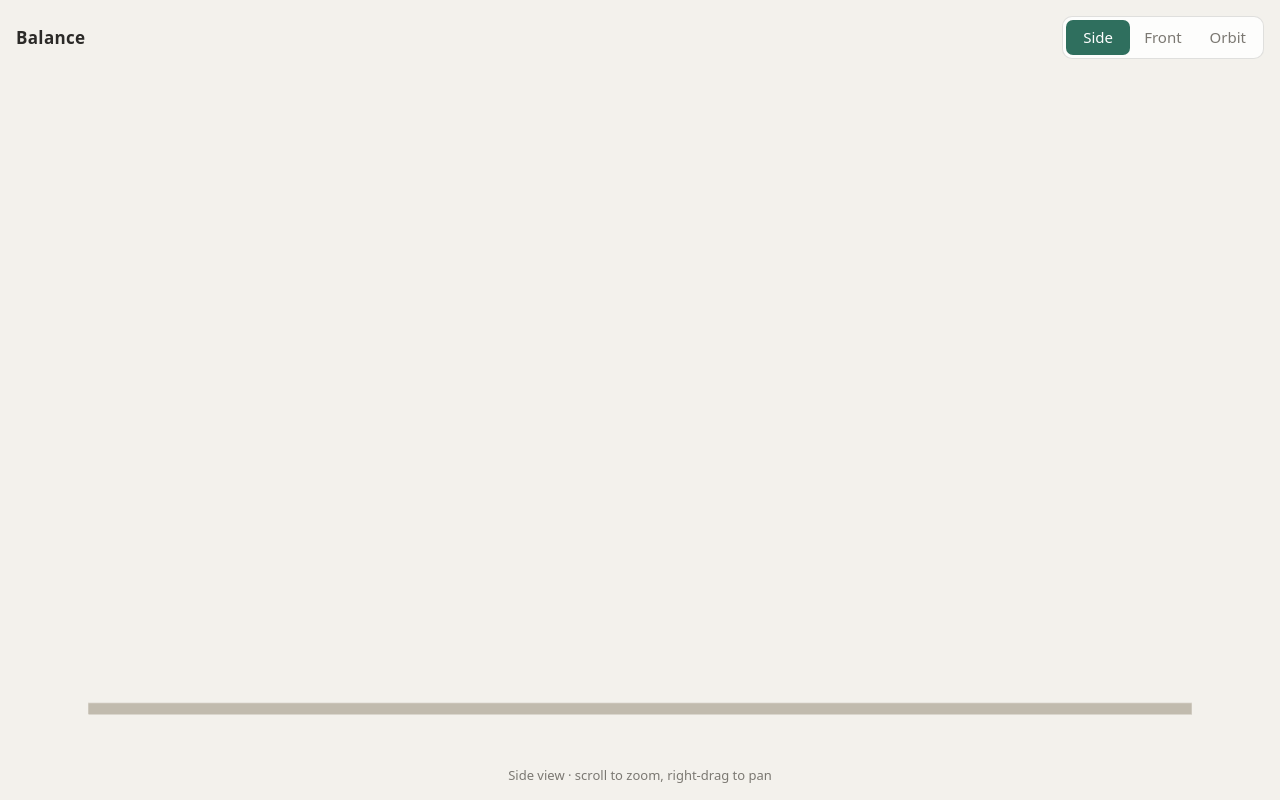
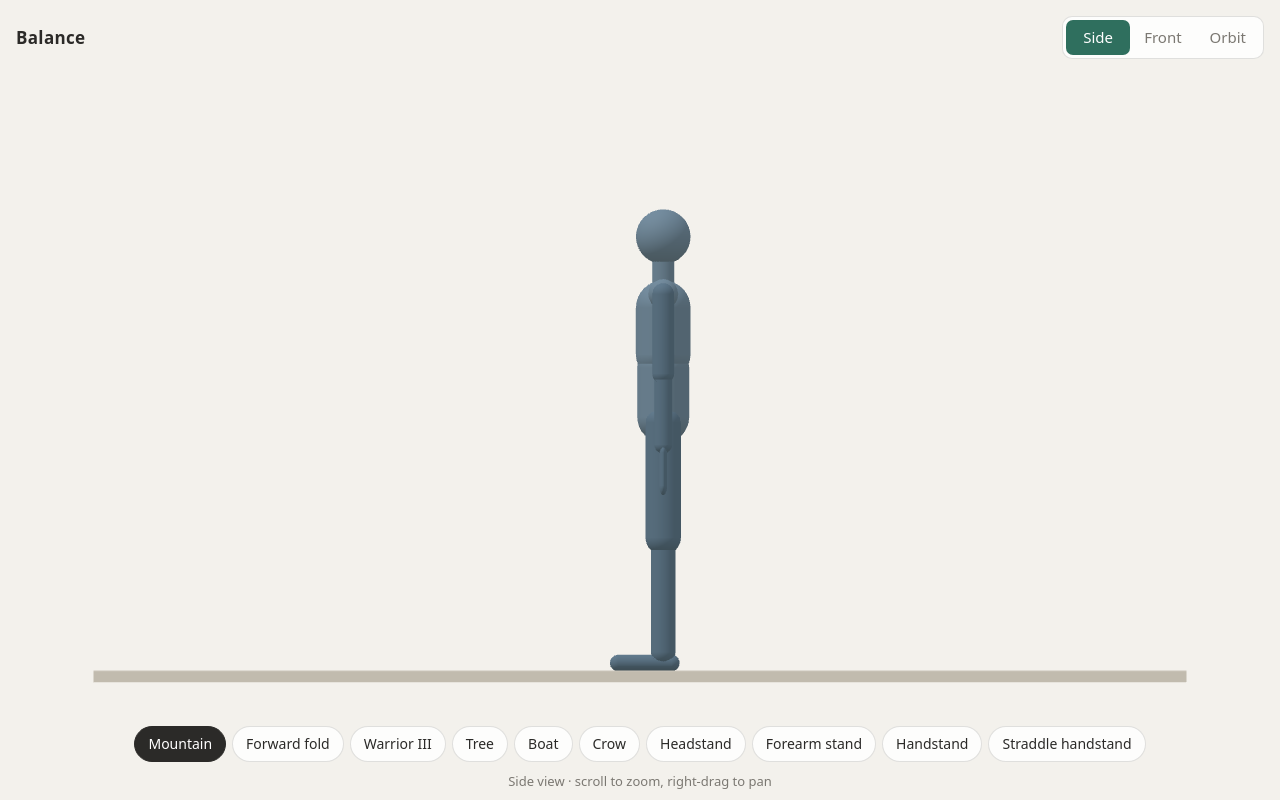
Before and after one commit to jugglingjon/balance, a website built with Vite: page index.html in a window 1280 px wide. Built offline with nearby package versions, Linux system fonts and the light colour scheme; animation ran at ten frames a second.

Commit message:
Add segmented mannequin, skeleton data and pose presets
Co-Authored-By: Claude Fable 5.2 <noreply@anthropic.com>
Claude-Session: https://claude.ai/code/session_01UKZP6BRHsmqepcjMhDy86J

```diff
--- a/index.html
+++ b/index.html
@@ -18,7 +18,10 @@
         </div>
       </header>
 
-      <p class="hint" id="hint"></p>
+      <footer class="dock">
+        <div class="presets" id="presets" role="group" aria-label="Pose presets"></div>
+        <p class="hint" id="hint"></p>
+      </footer>
     </div>
     <script type="module" src="/src/main.js"></script>
   </body>
--- a/src/main.js
+++ b/src/main.js
@@ -1,26 +1,109 @@
 import './styles/main.scss';
 import { createStage } from './scene.js';
+import { SEGMENT_NAMES, createPose, createFrame, solvePose, shiftFrame } from './skeleton.js';
+import { createMannequin } from './mannequin.js';
+import { PRESETS, presetPose } from './presets.js';
 
 const HINTS = {
   side: 'Side view · scroll to zoom, right-drag to pan',
   front: 'Front view · scroll to zoom, right-drag to pan',
   orbit: 'Orbit view · drag to rotate, scroll to zoom',
 };
+const POSE_TRANSITION_MS = 600;
 
 const stage = createStage(document.getElementById('stage'));
-const buttons = document.querySelectorAll('.view-switch__btn');
+const mannequin = createMannequin();
+stage.scene.add(mannequin.group);
+
+// --- Pose state -------------------------------------------------------------
+
+const pose = createPose();
+const frame = createFrame();
+const scratchFrame = createFrame();
+let poseTween = null;
+
+// Solve the pose and slide the figure so the middle of its base of support
+// sits at (cx, cz) on the floor.
+function applyPose(cx = 0, cz = 0) {
+  solvePose(pose, frame);
+  shiftFrame(frame, cx - frame.supportCentre.x, cz - frame.supportCentre.z);
+  mannequin.update(pose, frame);
+}
+
+function supportCentreOf(p) {
+  return solvePose(p, scratchFrame).supportCentre.clone();
+}
+
+function setPreset(preset, animate = true) {
+  const to = presetPose(preset);
+  if (!animate) {
+    for (const name of SEGMENT_NAMES) pose[name].copy(to[name]);
+    poseTween = null;
+    applyPose();
+    return;
+  }
+  const from = createPose();
+  for (const name of SEGMENT_NAMES) from[name].copy(pose[name]);
+  poseTween = { start: performance.now(), from, to };
+}
+
+// While blending between two poses the set of grounded contacts changes, so
+// the figure is positioned relative to its pelvis and the pelvis offset is
+// blended between the two end poses. That keeps the motion free of jumps.
+stage.onFrame((now) => {
+  if (!poseTween) return;
+  const t = Math.min((now - poseTween.start) / POSE_TRANSITION_MS, 1);
+  const e = t * t * (3 - 2 * t);
+  for (const name of SEGMENT_NAMES) pose[name].slerpQuaternions(poseTween.from[name], poseTween.to[name], e);
+  const a = supportCentreOf(poseTween.from);
+  const b = supportCentreOf(poseTween.to);
+  solvePose(pose, frame);
+  shiftFrame(frame, -(a.x + (b.x - a.x) * e), -(a.z + (b.z - a.z) * e));
+  mannequin.update(pose, frame);
+  if (t === 1) {
+    poseTween = null;
+    applyPose();
+  }
+});
+
+// --- UI ---------------------------------------------------------------------
+
+const viewButtons = document.querySelectorAll('.view-switch__btn');
+const presetBar = document.getElementById('presets');
 const hint = document.getElementById('hint');
 
 function selectView(view) {
   stage.setView(view);
-  buttons.forEach((btn) => {
+  viewButtons.forEach((btn) => {
     btn.setAttribute('aria-pressed', String(btn.dataset.view === view));
   });
   hint.textContent = HINTS[view];
 }
 
-buttons.forEach((btn) => {
+function selectPreset(preset, animate = true) {
+  setPreset(preset, animate);
+  if (stage.getView() !== 'orbit') selectView(preset.view);
+  presetBar.querySelectorAll('button').forEach((btn) => {
+    btn.setAttribute('aria-pressed', String(btn.dataset.preset === preset.id));
+  });
+}
+
+viewButtons.forEach((btn) => {
   btn.addEventListener('click', () => selectView(btn.dataset.view));
 });
 
+for (const preset of PRESETS) {
+  const btn = document.createElement('button');
+  btn.type = 'button';
+  btn.className = 'presets__btn';
+  btn.dataset.preset = preset.id;
+  btn.textContent = preset.name;
+  btn.addEventListener('click', () => {
+    selectPreset(preset);
+    btn.scrollIntoView({ behavior: 'smooth', inline: 'center', block: 'nearest' });
+  });
+  presetBar.append(btn);
+}
+
 selectView('side');
+selectPreset(PRESETS[0], false);
--- /dev/null
+++ b/src/mannequin.js
@@ -0,0 +1,54 @@
+import * as THREE from 'three';
+import { SEGMENTS, SEGMENT_NAMES } from './skeleton.js';
+
+const COLOURS = {
+  centre: 0x6c8496,
+  L: 0x5a7386, // near side in the side view
+  R: 0x93a7b4, // far side, lighter so overlapping limbs stay readable
+};
+
+const UP = new THREE.Vector3(0, 1, 0);
+
+function shapeMesh(shape, material) {
+  const a = new THREE.Vector3(...shape.a);
+  const b = new THREE.Vector3(...shape.b);
+  const length = a.distanceTo(b);
+  const geometry =
+    length < 1e-6
+      ? new THREE.SphereGeometry(shape.r, 24, 16)
+      : new THREE.CapsuleGeometry(shape.r, length, 8, 20);
+  const mesh = new THREE.Mesh(geometry, material);
+  mesh.position.lerpVectors(a, b, 0.5);
+  if (length >= 1e-6) mesh.quaternion.setFromUnitVectors(UP, b.sub(a).normalize());
+  if (shape.scale) mesh.scale.set(...shape.scale);
+  return mesh;
+}
+
+export function createMannequin() {
+  const group = new THREE.Group();
+  group.name = 'mannequin';
+
+  const materials = {};
+  for (const [key, color] of Object.entries(COLOURS)) {
+    materials[key] = new THREE.MeshStandardMaterial({ color, roughness: 0.75 });
+  }
+
+  const parts = {};
+  for (const name of SEGMENT_NAMES) {
+    const seg = SEGMENTS[name];
+    const part = new THREE.Group();
+    part.name = name;
+    for (const shape of seg.shapes) part.add(shapeMesh(shape, materials[seg.side || 'centre']));
+    parts[name] = part;
+    group.add(part);
+  }
+
+  function update(pose, frame) {
+    for (const name of SEGMENT_NAMES) {
+      parts[name].position.copy(frame.origins[name]);
+      parts[name].quaternion.copy(pose[name]);
+    }
+  }
+
+  return { group, parts, update };
+}
--- /dev/null
+++ b/src/presets.js
@@ -0,0 +1,123 @@
+import * as THREE from 'three';
+import { SEGMENT_NAMES, createPose } from './skeleton.js';
+
+// Presets are written as absolute angles in degrees per segment: either `x`
+// or `[x, z]`.
+//   x  pitch in the side view. Positive tips an upright part forward, so a
+//      hanging limb swings backward; -90 points an arm or leg straight ahead
+//      and 180 turns a segment upside down.
+//   z  roll in the front view, applied after x. Positive swings a hanging
+//      limb out to the figure's left.
+// Keys: a segment name ('thighL'), a part on both sides ('thigh'), or a whole
+// limb ('arm', 'leg', 'armL', 'legR'). Later keys override earlier ones. For
+// keys that cover both sides, z is mirrored on the right.
+
+const LIMB_PARTS = {
+  arm: ['upperArm', 'forearm', 'hand'],
+  leg: ['thigh', 'shin', 'foot'],
+};
+
+const INVERTED = { lowerTorso: 180, upperTorso: 180, head: 180, leg: 180 };
+
+export const PRESETS = [
+  { id: 'mountain', name: 'Mountain', view: 'side', angles: {} },
+  {
+    id: 'forward-fold',
+    name: 'Forward fold',
+    view: 'side',
+    angles: { leg: -7, foot: 0, lowerTorso: 105, upperTorso: 152, head: 165, upperArm: 6, forearm: -50, hand: -50 },
+  },
+  {
+    id: 'warrior-3',
+    name: 'Warrior III',
+    view: 'side',
+    angles: { lowerTorso: 90, upperTorso: 90, head: 75, arm: -90, legR: 90, legL: -4, footL: 0 },
+  },
+  {
+    id: 'tree',
+    name: 'Tree',
+    view: 'front',
+    angles: {
+      thighR: [0, -55],
+      shinR: [0, 75],
+      footR: [0, 40],
+      upperArm: [0, 165],
+      forearm: [0, 195],
+      hand: [0, 195],
+    },
+  },
+  {
+    id: 'boat',
+    name: 'Boat',
+    view: 'side',
+    angles: { lowerTorso: -40, upperTorso: -32, head: -15, leg: -128, arm: -95 },
+  },
+  {
+    id: 'crow',
+    name: 'Crow',
+    view: 'side',
+    angles: {
+      hand: -90,
+      forearm: 14,
+      upperArm: 58,
+      lowerTorso: 84,
+      upperTorso: 112,
+      head: 62,
+      thigh: [-52, 14],
+      shin: 112,
+      foot: 150,
+    },
+  },
+  {
+    id: 'headstand',
+    name: 'Headstand',
+    view: 'side',
+    angles: { ...INVERTED, upperArm: 18, forearm: -90, hand: -96 },
+  },
+  {
+    id: 'forearm-stand',
+    name: 'Forearm stand',
+    view: 'side',
+    angles: { ...INVERTED, head: 120, upperArm: 0, forearm: -90, hand: -96 },
+  },
+  {
+    id: 'handstand',
+    name: 'Handstand',
+    view: 'side',
+    angles: { ...INVERTED, arm: 0, hand: -90 },
+  },
+  {
+    id: 'straddle-handstand',
+    name: 'Straddle handstand',
+    view: 'front',
+    angles: { ...INVERTED, leg: [180, -55], arm: 0, hand: -90 },
+  },
+];
+
+const _euler = new THREE.Euler();
+
+function expandKey(key) {
+  const side = /[LR]$/.test(key) && !SEGMENT_NAMES.includes(key + 'L') ? key.slice(-1) : null;
+  const base = side ? key.slice(0, -1) : key;
+  if (SEGMENT_NAMES.includes(key)) return [{ name: key, mirror: false }];
+  const parts = LIMB_PARTS[base] || [base];
+  const out = [];
+  for (const part of parts) {
+    if (side) out.push({ name: part + side, mirror: false });
+    else out.push({ name: part + 'L', mirror: false }, { name: part + 'R', mirror: true });
+  }
+  return out;
+}
+
+export function presetPose(preset, pose = createPose()) {
+  for (const name of SEGMENT_NAMES) pose[name].identity();
+  for (const [key, value] of Object.entries(preset.angles)) {
+    const [x, z] = Array.isArray(value) ? value : [value, 0];
+    for (const { name, mirror } of expandKey(key)) {
+      if (!pose[name]) throw new Error(`Preset "${preset.id}": unknown segment "${key}"`);
+      _euler.set(THREE.MathUtils.degToRad(x), 0, THREE.MathUtils.degToRad(mirror ? -z : z), 'ZYX');
+      pose[name].setFromEuler(_euler);
+    }
+  }
+  return pose;
+}
--- a/src/scene.js
+++ b/src/scene.js
@@ -4,7 +4,13 @@ import { OrbitControls } from 'three/addons/controls/OrbitControls.js';
 // World conventions (metres): Y is up, the floor is y = 0,
 // the figure faces +Z and its left/right runs along X.
 
-const VIEW_HEIGHT = 2.9; // metres visible vertically at zoom 1
+// World-space band that must stay visible at zoom 1 (metres), and the screen
+// margins (pixels) that the UI overlays occupy.
+const VIEW_BOTTOM = -0.12;
+const VIEW_TOP = 2.2;
+const VIEW_WIDTH = 2.3;
+const MARGIN_TOP = 70;
+const MARGIN_BOTTOM = 96;
 const TARGET = new THREE.Vector3(0, 1.1, 0);
 const CAMERA_DISTANCE = 10;
 const TRANSITION_MS = 450;
@@ -79,26 +85,39 @@ export function createStage(canvas) {
     const height = canvas.clientHeight;
     if (!width || !height) return;
     renderer.setSize(width, height, false);
-    // Keep the full figure height in view; on narrow screens fit the width instead.
-    const aspect = width / height;
-    const halfH = Math.max(VIEW_HEIGHT, 2.2 / aspect) / 2;
-    camera.top = halfH;
-    camera.bottom = -halfH;
-    camera.left = -halfH * aspect;
-    camera.right = halfH * aspect;
+    // Fit the band of world space the figure can occupy into the part of the
+    // canvas that is not covered by the toolbar and the preset dock. The
+    // frustum is off-centre vertically so the floor sits just above the dock.
+    const usable = Math.max(height - MARGIN_TOP - MARGIN_BOTTOM, 100);
+    const scale = Math.max((VIEW_TOP - VIEW_BOTTOM) / usable, VIEW_WIDTH / width); // metres per pixel
+    camera.bottom = VIEW_BOTTOM - MARGIN_BOTTOM * scale - TARGET.y;
+    camera.top = camera.bottom + height * scale;
+    camera.right = (width * scale) / 2;
+    camera.left = -camera.right;
     camera.updateProjectionMatrix();
   }
 
   new ResizeObserver(resize).observe(canvas);
   resize();
 
+  const frameCallbacks = [];
+
   renderer.setAnimationLoop((now) => {
+    for (const fn of frameCallbacks) fn(now);
     if (transition) stepTransition(now);
     else controls.update();
     renderer.render(scene, camera);
   });
 
-  return { scene, camera, renderer, controls, setView, getView: () => view };
+  return {
+    scene,
+    camera,
+    renderer,
+    controls,
+    setView,
+    getView: () => view,
+    onFrame: (fn) => frameCallbacks.push(fn),
+  };
 }
 
 function createFloor() {
--- /dev/null
+++ b/src/skeleton.js
@@ -0,0 +1,190 @@
+import * as THREE from 'three';
+
+// The body is a tree of rigid segments. Every segment has its own local frame
+// with the origin at its proximal joint, and in the rest pose (all rotations
+// zero) the figure stands upright facing +Z with arms at its sides, +X being
+// the figure's left. A pose is one absolute world quaternion per segment.
+//
+// Lengths are metres for a figure about 1.69 m tall. Mass values are fractions
+// of total body mass (they sum to 1) and `com` is the segment's centre of mass
+// in its local frame. `contacts` are spheres that can rest on the floor.
+
+const LIMBS = {
+  upperArm: {
+    mass: 0.028,
+    com: [0, -0.126, 0],
+    shapes: [{ a: [0, 0, 0], b: [0, -0.29, 0], r: 0.04 }],
+    contacts: [],
+    child: { name: 'forearm', at: [0, -0.29, 0] },
+  },
+  forearm: {
+    mass: 0.016,
+    com: [0, -0.112, 0],
+    shapes: [{ a: [0, 0, 0], b: [0, -0.26, 0], r: 0.033 }],
+    contacts: [
+      { id: 'elbow', p: [0, 0, 0], r: 0.035 },
+      { id: 'wrist', p: [0, -0.25, 0], r: 0.035 },
+    ],
+    child: { name: 'hand', at: [0, -0.26, 0] },
+  },
+  hand: {
+    mass: 0.006,
+    com: [0, -0.09, 0],
+    shapes: [{ a: [0, -0.03, 0], b: [0, -0.15, 0], r: 0.036, scale: [1, 1, 0.4] }],
+    contacts: [
+      { id: 'heelOfHand', p: [0, -0.015, 0], r: 0.015 },
+      { id: 'knuckles', p: [0, -0.1, 0], r: 0.015 },
+      { id: 'fingertips', p: [0, -0.175, 0], r: 0.015 },
+    ],
+  },
+  thigh: {
+    mass: 0.1,
+    com: [0, -0.182, 0],
+    shapes: [{ a: [0, 0, 0], b: [0, -0.42, 0], r: 0.065 }],
+    contacts: [],
+    child: { name: 'shin', at: [0, -0.42, 0] },
+  },
+  shin: {
+    mass: 0.0465,
+    com: [0, -0.182, 0],
+    shapes: [{ a: [0, 0, 0], b: [0, -0.42, 0], r: 0.045 }],
+    contacts: [{ id: 'knee', p: [0, 0, 0], r: 0.055 }],
+    child: { name: 'foot', at: [0, -0.42, 0] },
+  },
+  foot: {
+    mass: 0.0145,
+    com: [0, -0.04, 0.06],
+    shapes: [{ a: [0, -0.04, -0.03], b: [0, -0.04, 0.165], r: 0.03 }],
+    contacts: [
+      { id: 'heel', p: [0, -0.04, -0.03], r: 0.03 },
+      { id: 'ball', p: [0, -0.04, 0.12], r: 0.03 },
+      { id: 'toes', p: [0, -0.04, 0.165], r: 0.03 },
+    ],
+  },
+};
+
+const TRUNK = {
+  lowerTorso: {
+    mass: 0.217,
+    com: [0, 0.1, 0],
+    shapes: [{ a: [0, 0.02, 0], b: [0, 0.2, 0], r: 0.095, scale: [1.45, 1, 1] }],
+    contacts: [
+      { id: 'sitBoneL', p: [0.07, 0, -0.02], r: 0.085 },
+      { id: 'sitBoneR', p: [-0.07, 0, -0.02], r: 0.085 },
+    ],
+  },
+  upperTorso: {
+    mass: 0.28,
+    com: [0, 0.14, 0],
+    shapes: [
+      { a: [0, 0.03, 0], b: [0, 0.2, 0], r: 0.1, scale: [1.45, 1, 1] },
+      { a: [-0.15, 0.25, 0], b: [0.15, 0.25, 0], r: 0.055 },
+    ],
+    contacts: [
+      { id: 'shoulderL', p: [0.15, 0.25, 0], r: 0.055 },
+      { id: 'shoulderR', p: [-0.15, 0.25, 0], r: 0.055 },
+    ],
+  },
+  head: {
+    mass: 0.081,
+    com: [0, 0.15, 0],
+    shapes: [
+      { a: [0, 0, 0], b: [0, 0.08, 0], r: 0.04 },
+      { a: [0, 0.17, 0], b: [0, 0.17, 0], r: 0.1 },
+    ],
+    contacts: [{ id: 'head', p: [0, 0.17, 0], r: 0.1 }],
+  },
+};
+
+function buildSegments() {
+  const segments = {};
+  const add = (name, def, parent, at, side) => {
+    segments[name] = {
+      name,
+      side: side || null,
+      parent,
+      at: new THREE.Vector3(...at), // joint position in the parent's frame
+      mass: def.mass,
+      com: new THREE.Vector3(...def.com),
+      shapes: def.shapes,
+      contacts: def.contacts.map((c) => ({
+        id: side ? c.id + side : c.id,
+        p: new THREE.Vector3(...c.p),
+        r: c.r,
+      })),
+    };
+  };
+  const addChain = (type, parent, at, side) => {
+    const def = LIMBS[type];
+    add(type + side, def, parent, at, side);
+    if (def.child) addChain(def.child.name, type + side, def.child.at, side);
+  };
+
+  add('lowerTorso', TRUNK.lowerTorso, null, [0, 0, 0]);
+  add('upperTorso', TRUNK.upperTorso, 'lowerTorso', [0, 0.22, 0]);
+  add('head', TRUNK.head, 'upperTorso', [0, 0.29, 0]);
+  for (const [side, sign] of [['L', 1], ['R', -1]]) {
+    addChain('upperArm', 'upperTorso', [0.19 * sign, 0.25, 0], side);
+    addChain('thigh', 'lowerTorso', [0.09 * sign, 0, 0], side);
+  }
+  return segments;
+}
+
+export const SEGMENTS = buildSegments();
+// Insertion order is parent-before-child, so a plain loop walks the tree.
+export const SEGMENT_NAMES = Object.keys(SEGMENTS);
+
+const GROUND_TOLERANCE = 0.015;
+const _v = new THREE.Vector3();
+
+export function createPose() {
+  const pose = {};
+  for (const name of SEGMENT_NAMES) pose[name] = new THREE.Quaternion();
+  return pose;
+}
+
+export function createFrame() {
+  const origins = {};
+  for (const name of SEGMENT_NAMES) origins[name] = new THREE.Vector3();
+  return { origins, grounded: [], supportCentre: new THREE.Vector3() };
+}
+
+// Work out where every segment sits in the world for a pose, with the lowest
+// contact resting on the floor (y = 0). The root stays above x = z = 0;
+// `frame.supportCentre` reports where the middle of the grounded contacts is so
+// the caller can place the figure horizontally.
+export function solvePose(pose, frame) {
+  const { origins } = frame;
+  for (const name of SEGMENT_NAMES) {
+    const seg = SEGMENTS[name];
+    if (!seg.parent) origins[name].set(0, 0, 0);
+    else origins[name].copy(seg.at).applyQuaternion(pose[seg.parent]).add(origins[seg.parent]);
+  }
+
+  const contacts = [];
+  let lowest = Infinity;
+  for (const name of SEGMENT_NAMES) {
+    for (const c of SEGMENTS[name].contacts) {
+      const p = c.p.clone().applyQuaternion(pose[name]).add(origins[name]);
+      contacts.push({ id: c.id, segment: name, position: p, bottom: p.y - c.r });
+      lowest = Math.min(lowest, p.y - c.r);
+    }
+  }
+
+  for (const name of SEGMENT_NAMES) origins[name].y -= lowest;
+  frame.grounded = contacts.filter((c) => c.bottom - lowest <= GROUND_TOLERANCE);
+  frame.supportCentre.set(0, 0, 0);
+  for (const c of frame.grounded) {
+    c.position.y = 0;
+    frame.supportCentre.add(c.position);
+  }
+  frame.supportCentre.divideScalar(frame.grounded.length);
+  return frame;
+}
+
+export function shiftFrame(frame, dx, dz) {
+  _v.set(dx, 0, dz);
+  for (const name of SEGMENT_NAMES) frame.origins[name].add(_v);
+  for (const c of frame.grounded) c.position.add(_v);
+  frame.supportCentre.add(_v);
+}
--- a/src/styles/main.scss
+++ b/src/styles/main.scss
@@ -99,14 +99,69 @@ body {
   }
 }
 
+.dock {
+  position: absolute;
+  left: 0;
+  right: 0;
+  bottom: 0;
+  padding-bottom: 10px;
+  pointer-events: none;
+}
+
+.presets {
+  display: flex;
+  gap: 6px;
+  padding: 6px $gutter;
+  overflow-x: auto;
+  scrollbar-width: none;
+  pointer-events: auto;
+
+  &::-webkit-scrollbar {
+    display: none;
+  }
+
+  // Centre the row when it fits, scroll from the left edge when it does not.
+  &::before,
+  &::after {
+    content: "";
+    margin: auto;
+  }
+
+  &__btn {
+    appearance: none;
+    flex: none;
+    padding: 7px 13px;
+    border: 1px solid $line;
+    border-radius: 999px;
+    background: $panel;
+    color: $ink;
+    font: inherit;
+    font-size: 14px;
+    white-space: nowrap;
+    cursor: pointer;
+    backdrop-filter: blur(8px);
+    transition: background-color 0.15s, color 0.15s, border-color 0.15s;
+
+    &:hover {
+      border-color: $accent;
+    }
+
+    &:focus-visible {
+      outline: 2px solid $accent;
+      outline-offset: 1px;
+    }
+
+    &[aria-pressed="true"] {
+      background: $ink;
+      border-color: $ink;
+      color: #fff;
+    }
+  }
+}
+
 .hint {
-  position: absolute;
-  left: $gutter;
-  right: $gutter;
-  bottom: $gutter;
-  margin: 0;
+  margin: 4px $gutter 0;
   color: $muted;
   font-size: 13px;
   text-align: center;
-  pointer-events: none;
 }
```
